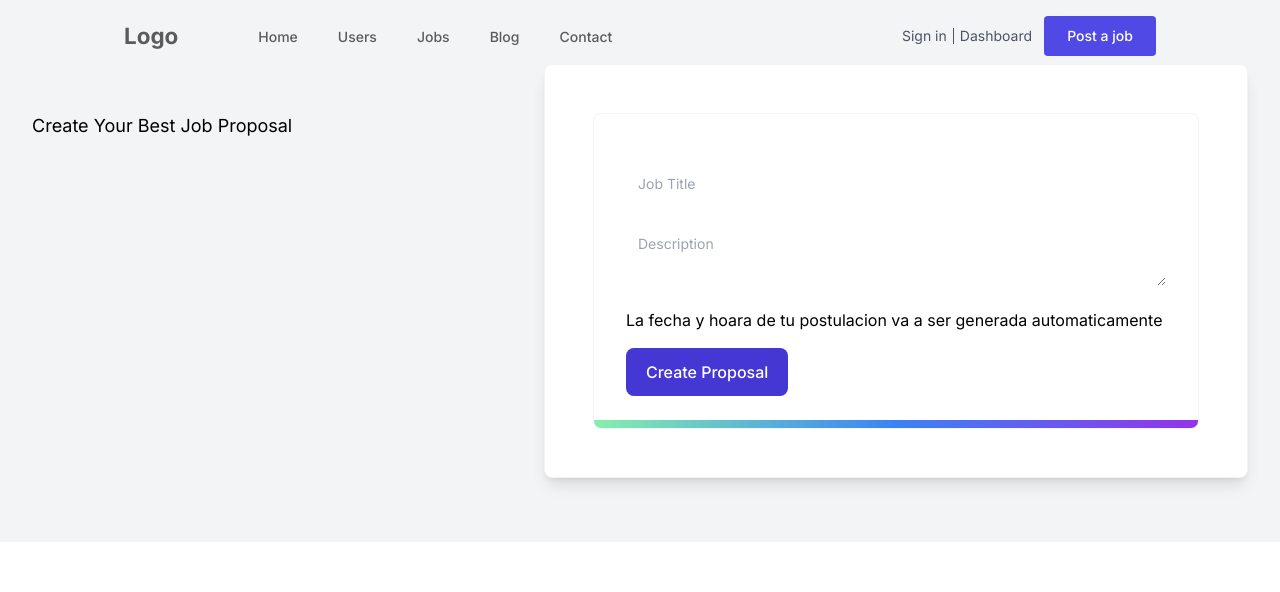
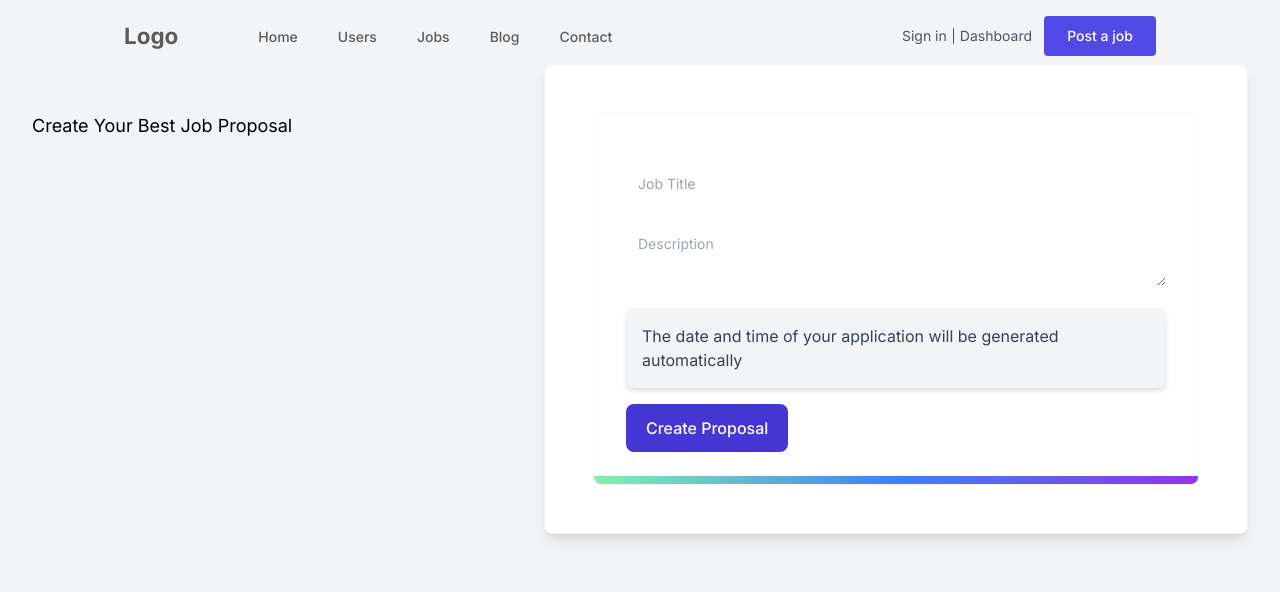
Before and after one commit to euphoricdesign/GoHire, a Next.js app: page /formJobs in a window 1280 px wide. Shown: the top 592 px of the page. Built offline with nearby package versions, Linux system fonts and the light colour scheme.

Commit message:
se termino el form

```diff
--- a/src/components/FormJobs/FormJobs.tsx
+++ b/src/components/FormJobs/FormJobs.tsx
@@ -51,7 +51,7 @@ const FormJobs: React.FC = () => {
                 <div className="grid grid-cols-1 gap-x-16 gap-y-8 lg:grid-cols-5">
                     <div className="lg:col-span-2 lg:py-12">
                         <p className="max-w-xl text-lg">
-                        Create Your Best Job Proposal
+                            Create Your Best Job Proposal
                         </p>
                     </div>
                     <div className="rounded-lg border border-gray-100 bg-white p-8 shadow-lg lg:col-span-3 lg:p-12">
@@ -86,11 +86,11 @@ const FormJobs: React.FC = () => {
                                     />
                                     {errors.description && <span>{errors.description.message}</span>}
                                 </div>
-                                <div><p>
-                                    La fecha y hoara de tu postulacion va a ser generada automaticamente
+                                <div className="p-4 bg-gray-100 rounded-lg shadow-md">
+                                    <p className="text-gray-700">
+                                    The date and time of your application will be generated automatically
                                     </p>
-                                    </div>
-
+                                </div>
 
 
                                 <div className="mt-4">
```
